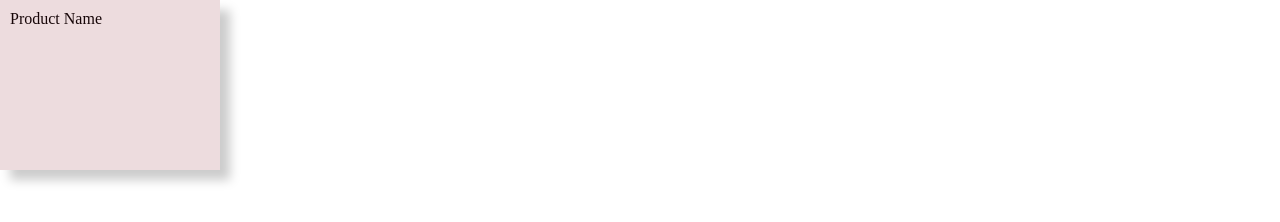
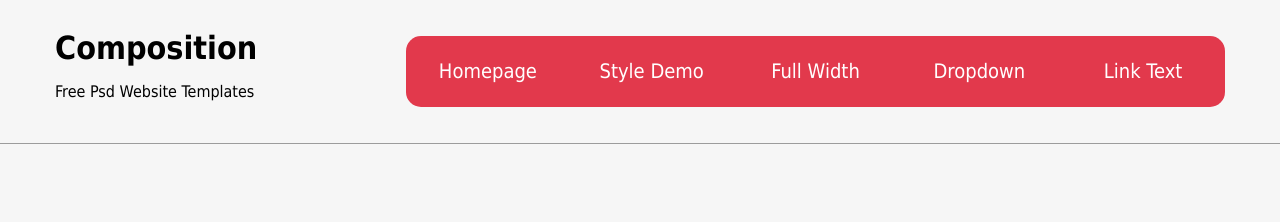
Before and after one commit to DoulaV/Sass-Website, a plain HTML site: page index.html in a window 1280 px wide. Drawn offline with nearby package versions, Linux system fonts and the light colour scheme.

Commit message:
Navbar Created

```diff
--- a/css/homepage.scss
+++ b/css/homepage.scss
@@ -1,6 +1,8 @@
 @import "sass/helpers/variable";
 @import "sass/helpers/mixins";
+@import "sass/layout/grid";
 
+@import "sass/pages/globalpage";
 @import "sass/layout/header";
 @import "sass/pages/homepage";
 @import "sass/layout/footer";
--- /dev/null
+++ b/css/hompage-rtl.scss
@@ -0,0 +1,2 @@
+$float-l: right;
+$float-r: left;
--- a/css/sass/helpers/_variable.scss
+++ b/css/sass/helpers/_variable.scss
@@ -4,3 +4,6 @@ $minSmall: 768px;
 // Identity Colors
 $redColor: #e2394c;
 $greyColor: #9c9c9c;
+
+$float-l: left;
+$float-r: right;
--- a/css/sass/layout/_grid.scss
+++ b/css/sass/layout/_grid.scss
@@ -0,0 +1,10 @@
+* {
+  @include prefixer(box-sizing, border-box, webkit moz o);
+}
+
+.container {
+  width: 1200px;
+  margin: auto;
+  padding-left: 15px;
+  padding-right: 15px;
+}
--- a/css/sass/layout/_header.scss
+++ b/css/sass/layout/_header.scss
@@ -0,0 +1,36 @@
+.header {
+  padding: 20px 0;
+  overflow: hidden;
+  border-bottom: 1px solid $greyColor;
+  .logo {
+    width: 30%;
+    float: $float-l;
+    h1 {
+      margin-bottom: 0;
+      margin-top: 10px;
+    }
+    p {
+    }
+  }
+  .navbar {
+    width: 70%;
+    float: $float-l;
+    background: $redColor;
+    border-radius: 15px;
+    li {
+      width: 20%;
+      float: $float-l;
+      font-size: 20px;
+      text-align: center;
+      a {
+        display: block;
+        padding: 24px 12px;
+        color: #fff;
+        text-decoration: none;
+        &:hover {
+          color: #ddd;
+        }
+      }
+    }
+  }
+}
--- /dev/null
+++ b/css/sass/pages/_globalpage.scss
@@ -0,0 +1,11 @@
+body {
+  background-color: #f6f6f6;
+  font-size: 16px;
+  font-family: tahoma;
+}
+
+ul,
+ol {
+  list-style: none;
+  padding: 0;
+}
--- a/index.html
+++ b/index.html
@@ -19,10 +19,23 @@
     <title>Homepage</title>
   </head>
   <body>
-    <div class="product">
-      Product Name
+    <!-- HEADER -->
+    <!-- ====== -->
+    <div class="header">
+      <div class="container">
+        <div class="logo">
+          <h1>Composition</h1>
+          <p>Free Psd Website Templates</p>
+        </div>
 
-      <div class="overlay"></div>
+        <ul class="navbar">
+          <li><a href="#">Homepage</a></li>
+          <li><a href="#">Style Demo</a></li>
+          <li><a href="#">Full Width</a></li>
+          <li><a href="#">Dropdown</a></li>
+          <li><a href="#">Link Text</a></li>
+        </ul>
+      </div>
     </div>
   </body>
 </html>
```
Also changed, not shown: css/homepage.css, css/hompage-rtl.css (added), 2 other files.
